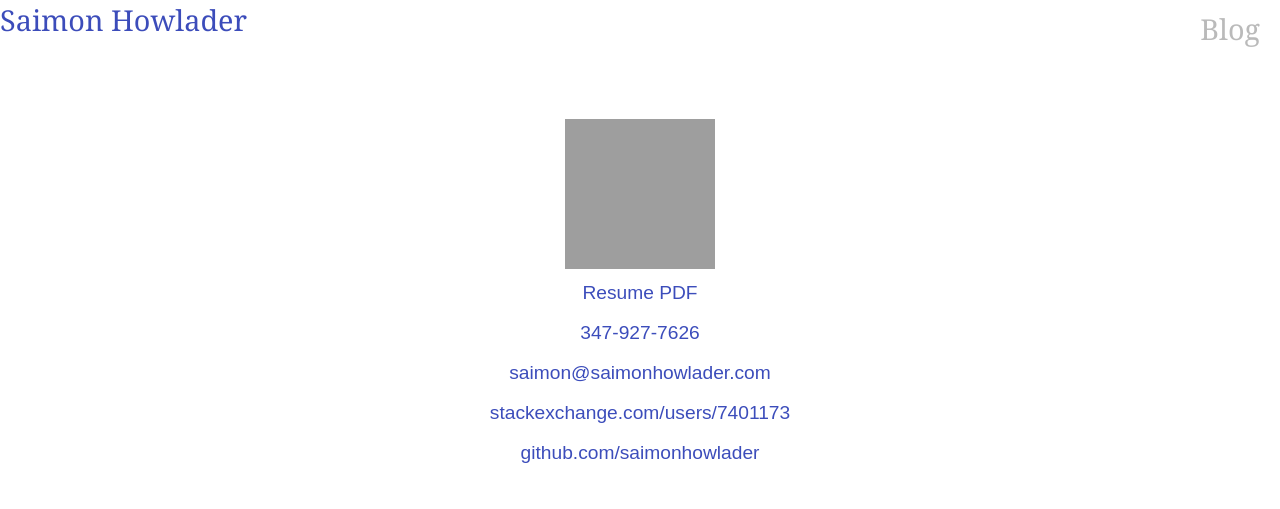
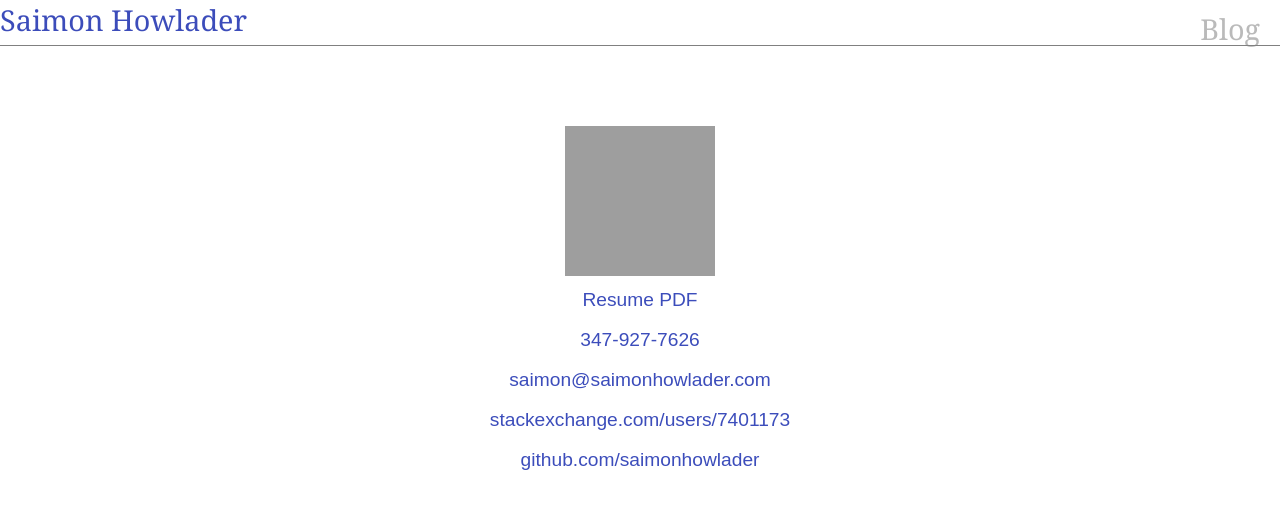
Before and after one commit to saimonhowlader/saimonhowlader.github.io, a Jekyll site: the page built from index.html, in a window 1280 px wide. Shown: the top 509 px of the page. Built offline with Jekyll 4.4.1, drawn with Linux system fonts in a browser that asks for light colours; grey boxes are pictures that could not be loaded.

Commit message:
Update main.css

```diff
--- a/css/main.css
+++ b/css/main.css
@@ -29,7 +29,7 @@ body {
 	}
 }
 
-div.front-headernav,
+div.front-header-nav,
 div.header-nav {
 	border-bottom: 1px gray solid;
 	/*creates a line under the site title for aesthetics*/
```
